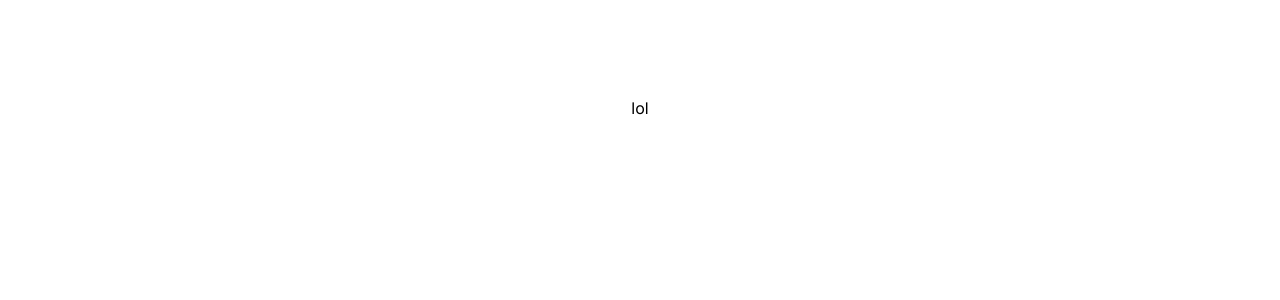
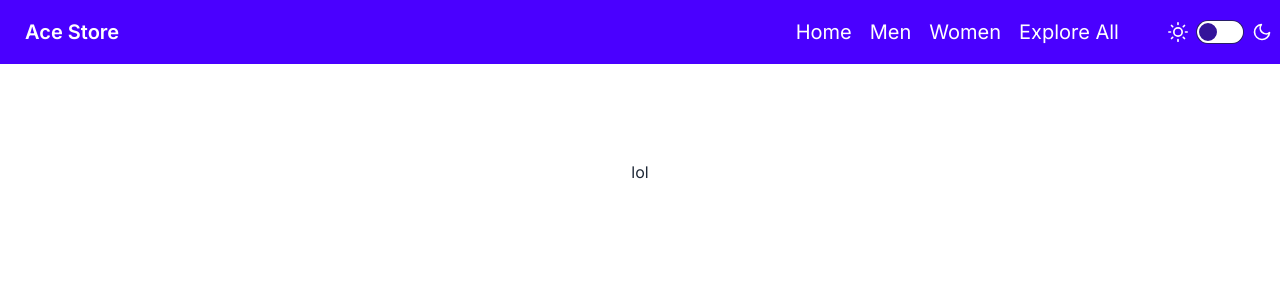
Before and after one commit to ajarek/next-14-ep-28-clothing-ecommerce, a Next.js app: page / in a window 1280 px wide. Shown: the top 300 px of the page. Built offline with nearby package versions, Linux system fonts and the light colour scheme.

Commit message:
added Navbar

```diff
--- a/app/layout.tsx
+++ b/app/layout.tsx
@@ -1,7 +1,7 @@
 import type { Metadata } from "next";
 import { Inter } from "next/font/google";
 import "./globals.css";
-
+import Navbar from '@/components/Navbar'
 const inter = Inter({ subsets: ["latin"] });
 
 export const metadata: Metadata = {
@@ -15,8 +15,11 @@ export default function RootLayout({
   children: React.ReactNode;
 }>) {
   return (
-    <html lang="en">
-      <body className={inter.className}>{children}</body>
+    <html lang="en"  data-theme='light'>
+      <body className={inter.className}>
+        <Navbar />
+        {children}
+        </body>
     </html>
   );
 }
--- /dev/null
+++ b/app/loading.tsx
@@ -0,0 +1,11 @@
+import React from 'react'
+
+const Loading = () => {
+  return (
+    <div className='  min-h-[calc(100vh-80px)]  flex flex-col items-center justify-center '>
+      Loading...
+    </div>
+  )
+}
+
+export default Loading
--- /dev/null
+++ b/app/not-found.tsx
@@ -0,0 +1,20 @@
+import Link from 'next/link'
+
+export default function NotFound() {
+  return (
+    <main className='  min-h-[calc(100vh-80px)]  flex flex-col items-center justify-center '>
+      <h2 className='text-3xl'>There was a problem.</h2>
+      <p>We could not find the page you were looking for.</p>
+      <p>
+        Go back to the{' '}
+        <Link
+          className='underline text-green-700 text-xl'
+          href='/'
+        >
+          Home
+        </Link>
+        .
+      </p>
+    </main>
+  )
+}
--- /dev/null
+++ b/components/MobileMenu.tsx
@@ -0,0 +1,35 @@
+import Link from 'next/link'
+import React from 'react'
+
+const MobileMenu = () => {
+  return (
+    <div className=' w-1/2 absolute right-0 top-0 flex flex-col justify-evenly sm:hidden bg-primary z-10  '>
+      <Link
+        href='/'
+        className='btn btn-square btn-ghost text-xl'
+      >
+       Home
+      </Link>
+      <Link
+        href='/men'
+        className='btn btn-square btn-ghost text-xl'
+      >
+        Men
+      </Link>
+      <Link
+        href='/women'
+        className='btn btn-square btn-ghost text-xl'
+      >
+        Women
+      </Link>
+      <Link
+        href='/all'
+        className='btn btn-square btn-ghost text-xl'
+      >
+        All
+      </Link>
+    </div>
+  )
+}
+
+export default MobileMenu
--- /dev/null
+++ b/components/Navbar.tsx
@@ -0,0 +1,138 @@
+'use client'
+import Link from 'next/link'
+import { useState, useEffect } from 'react'
+import MobileMenu from './MobileMenu'
+
+const Navbar = () => {
+  const [open, setOpen] = useState(false)
+  const [isDark, setIsDark] = useState(false)
+
+  useEffect(() => {
+    if (typeof document !== 'undefined') {
+      const dataTheme = document.querySelector('html') as HTMLHtmlElement
+      if (isDark) {
+        dataTheme.dataset.theme = 'dark'
+      } else {
+        dataTheme.dataset.theme = 'light'
+      }
+    }
+  }, [isDark])
+  return (
+    <div className='navbar bg-primary text-white relative'>
+      <div className='flex-none sm:hidden '>
+        <button
+          className='btn btn-square btn-ghost'
+          onClick={() => setOpen(!open)}
+        >
+          {open ? (
+            <svg
+              width='24'
+              height='24'
+              viewBox='0 0 24 24'
+              fill='none'
+              xmlns='http://www.w3.org/2000/svg'
+            >
+              <path
+                d='M19 5L5 19M5 5L19 19'
+                stroke='white'
+                stroke-width='1.8'
+                stroke-linecap='round'
+                stroke-linejoin='round'
+              />
+            </svg>
+          ) : (
+            <svg
+              xmlns='http://www.w3.org/2000/svg'
+              fill='none'
+              viewBox='0 0 24 24'
+              className='inline-block w-5 h-5 stroke-current'
+            >
+              <path
+                strokeLinecap='round'
+                strokeLinejoin='round'
+                strokeWidth='2'
+                d='M4 6h16M4 12h16M4 18h16'
+              ></path>
+            </svg>
+          )}
+        </button>
+      </div>
+      <div className='flex-1'>
+        <Link
+          href={'/'}
+          className='btn btn-ghost text-xl'
+        >
+         Ace Store
+        </Link>
+      </div>
+      <div className=' w-1/3 flex justify-center max-sm:hidden gap-4  '>
+        <Link
+          href='/'
+          className='link link-hover btn-ghost text-xl'
+        >
+        Home
+        </Link>
+        <Link
+          href='/men'
+          className='link link-hover btn-ghost text-xl'
+        >
+          Men
+        </Link>
+        <Link
+          href='/women'
+          className='link link-hover btn-ghost text-xl'
+        >
+          Women
+        </Link>
+        <Link
+          href='/all'
+          className=' link link-hover btn-ghost text-xl'
+        >
+          Explore All
+        </Link>
+      </div>
+      <label className='flex cursor-pointer gap-2'>
+        <svg
+          xmlns='http://www.w3.org/2000/svg'
+          width='20'
+          height='20'
+          viewBox='0 0 24 24'
+          fill='none'
+          stroke='currentColor'
+          strokeWidth='2'
+          strokeLinecap='round'
+          strokeLinejoin='round'
+        >
+          <circle
+            cx='12'
+            cy='12'
+            r='5'
+          />
+          <path d='M12 1v2M12 21v2M4.2 4.2l1.4 1.4M18.4 18.4l1.4 1.4M1 12h2M21 12h2M4.2 19.8l1.4-1.4M18.4 5.6l1.4-1.4' />
+        </svg>
+        <input
+          type='checkbox'
+          value='synthwave'
+          className='toggle theme-controller'
+          onChange={() => setIsDark(!isDark)}
+        />
+        <svg
+          xmlns='http://www.w3.org/2000/svg'
+          width='20'
+          height='20'
+          viewBox='0 0 24 24'
+          fill='none'
+          stroke='currentColor'
+          strokeWidth='2'
+          strokeLinecap='round'
+          strokeLinejoin='round'
+        >
+          <path d='M21 12.79A9 9 0 1 1 11.21 3 7 7 0 0 0 21 12.79z'></path>
+        </svg>
+      </label>
+      {open && <MobileMenu />}
+    </div>
+  )
+}
+
+export default Navbar
--- a/tailwind.config.ts
+++ b/tailwind.config.ts
@@ -15,6 +15,9 @@ const config: Config = {
       },
     },
   },
-  plugins: [],
+  plugins: [require("daisyui")],
+  daisyui: {
+    themes: ["light", "dark", "cupcake"],
+  },
 };
 export default config;
```
Also changed, not shown: package.json (+6 -5 lines), 1 other file (tests, documents, lock files or other folders).
